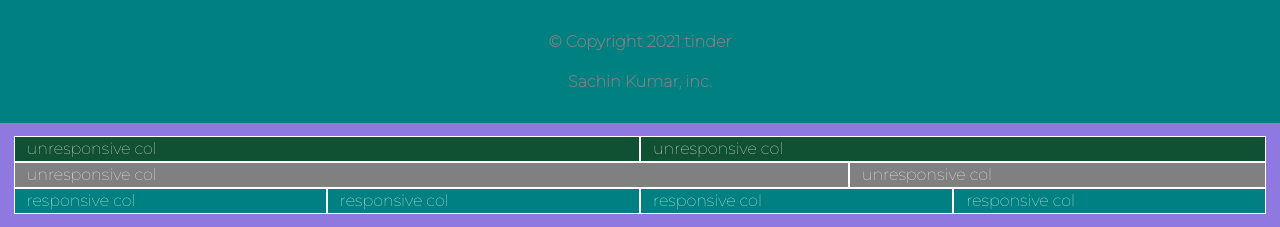
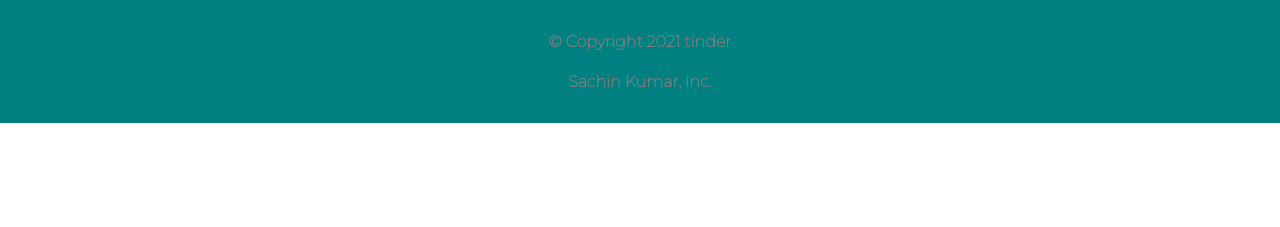
Before and after one commit to i-sachinkumar/Web-development-projects, a plain HTML site: page Websites/tinder/index.html in a window 1280 px wide. Shown: the part 2453-2680 px from the top of the page. After the commit the page ends 2576 px from the top, so only its background shows below. Drawn offline with nearby package versions, Linux system fonts and the light colour scheme.

Commit message:
tinder website completed

```diff
--- a/Websites/tinder/index.html
+++ b/Websites/tinder/index.html
@@ -32,7 +32,7 @@
     <!--                integrity="sha384-PsUw7Xwds7x08Ew3exXhqzbhuEYmA2xnwc8BuD6SEr+UmEHlX8/MCltYEodzWA4u"-->
     <!--                crossorigin="anonymous"></script>-->
 
-    <title>Bootstrap-installation</title>
+    <title>tinder - find a match</title>
 </head>
 <body>
 
@@ -250,51 +250,51 @@
 </footer>
 
 
-<section id="columns">
-    <!-- responsive layout according to change in screen size -->
+<!--<section id="columns">-->
+<!--    &lt;!&ndash; responsive layout according to change in screen size &ndash;&gt;-->
 
-    <!--    this div is unresponsive as screen size changes-->
-    <div class="row"> <!-- create a row with as many column as no of child it has -->
-        <div class="col" style="color:white;background-color: #0f5132; border: 1px solid"> unresponsive col</div>
-        <div class="col" style="color:white;background-color:#0f5132; border: 1px solid"> unresponsive col</div>
-    </div>
+<!--    &lt;!&ndash;    this div is unresponsive as screen size changes&ndash;&gt;-->
+<!--    <div class="row"> &lt;!&ndash; create a row with as many column as no of child it has &ndash;&gt;-->
+<!--        <div class="col" style="color:white;background-color: #0f5132; border: 1px solid"> unresponsive col</div>-->
+<!--        <div class="col" style="color:white;background-color:#0f5132; border: 1px solid"> unresponsive col</div>-->
+<!--    </div>-->
 
-    <!--    this div is also unresponsive as screen size changes
-            but we can customize column width-->
-    <div class="row">
-        <!-- create a row with as many column as no of child it has
-             num with col represent total num of column
-             **(screen width = 12 column)**
-             in this case first div is for 50% screen which has 6 column
-             in next div we added 3 column so it'll take half of remaining screen-->
-        <div class="col-8" style="color:white;background-color: gray; border: 1px solid">unresponsive col</div>
-        <div class="col-4" style="color:white;background-color: gray; border: 1px solid">unresponsive col</div>
-    </div>
+<!--    &lt;!&ndash;    this div is also unresponsive as screen size changes-->
+<!--            but we can customize column width&ndash;&gt;-->
+<!--    <div class="row">-->
+<!--        &lt;!&ndash; create a row with as many column as no of child it has-->
+<!--             num with col represent total num of column-->
+<!--             **(screen width = 12 column)**-->
+<!--             in this case first div is for 50% screen which has 6 column-->
+<!--             in next div we added 3 column so it'll take half of remaining screen&ndash;&gt;-->
+<!--        <div class="col-8" style="color:white;background-color: gray; border: 1px solid">unresponsive col</div>-->
+<!--        <div class="col-4" style="color:white;background-color: gray; border: 1px solid">unresponsive col</div>-->
+<!--    </div>-->
 
-    <!--    this div is responsive as screen size changes-->
-    <div class="row">
-        <!-- lg == large (in large screen, my each col will take 3 out of 12 col means we'll see 4 col in each row)
-             md == medium (in medium screen, my each col will take 4 out of 12 col means we'll see 3 col in each row)
-             sm == small (in small screen, my each col will take 6 out of 12 col means we'll see 2 col in each row)
-         -->
-        <div class="col-lg-3 col-md-4 col-sm-6" style="color:white;background-color: teal; border: 1px solid">
-            responsive
-            col
-        </div>
-        <div class="col-lg-3 col-md-4 col-sm-6" style="color:white;background-color: teal; border: 1px solid">
-            responsive
-            col
-        </div>
-        <div class="col-lg-3 col-md-4 col-sm-6" style="color:white;background-color: teal; border: 1px solid">
-            responsive
-            col
-        </div>
-        <div class="col-lg-3 col-md-4 col-sm-6" style="color:white;background-color: teal; border: 1px solid">
-            responsive
-            col
-        </div>
-    </div>
-</section>
+<!--    &lt;!&ndash;    this div is responsive as screen size changes&ndash;&gt;-->
+<!--    <div class="row">-->
+<!--        &lt;!&ndash; lg == large (in large screen, my each col will take 3 out of 12 col means we'll see 4 col in each row)-->
+<!--             md == medium (in medium screen, my each col will take 4 out of 12 col means we'll see 3 col in each row)-->
+<!--             sm == small (in small screen, my each col will take 6 out of 12 col means we'll see 2 col in each row)-->
+<!--         &ndash;&gt;-->
+<!--        <div class="col-lg-3 col-md-4 col-sm-6" style="color:white;background-color: teal; border: 1px solid">-->
+<!--            responsive-->
+<!--            col-->
+<!--        </div>-->
+<!--        <div class="col-lg-3 col-md-4 col-sm-6" style="color:white;background-color: teal; border: 1px solid">-->
+<!--            responsive-->
+<!--            col-->
+<!--        </div>-->
+<!--        <div class="col-lg-3 col-md-4 col-sm-6" style="color:white;background-color: teal; border: 1px solid">-->
+<!--            responsive-->
+<!--            col-->
+<!--        </div>-->
+<!--        <div class="col-lg-3 col-md-4 col-sm-6" style="color:white;background-color: teal; border: 1px solid">-->
+<!--            responsive-->
+<!--            col-->
+<!--        </div>-->
+<!--    </div>-->
+<!--</section>-->
 
 </body>
 </html>
```
